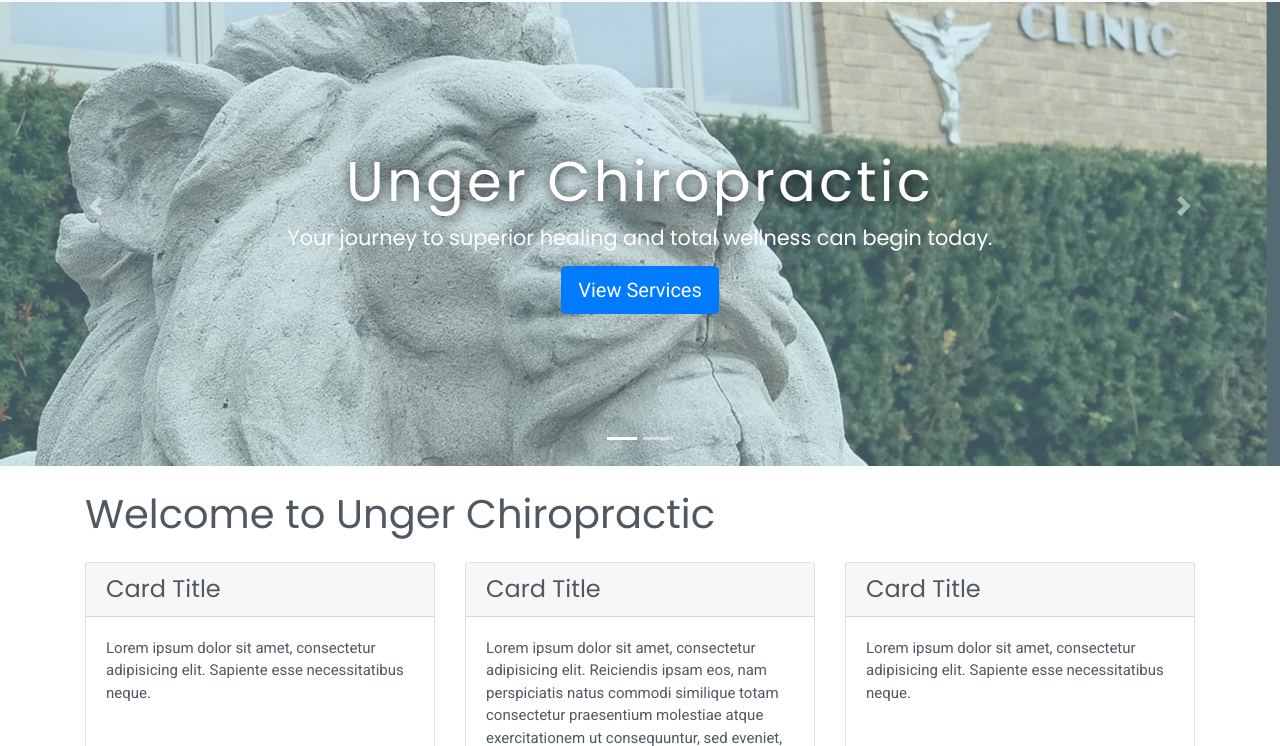
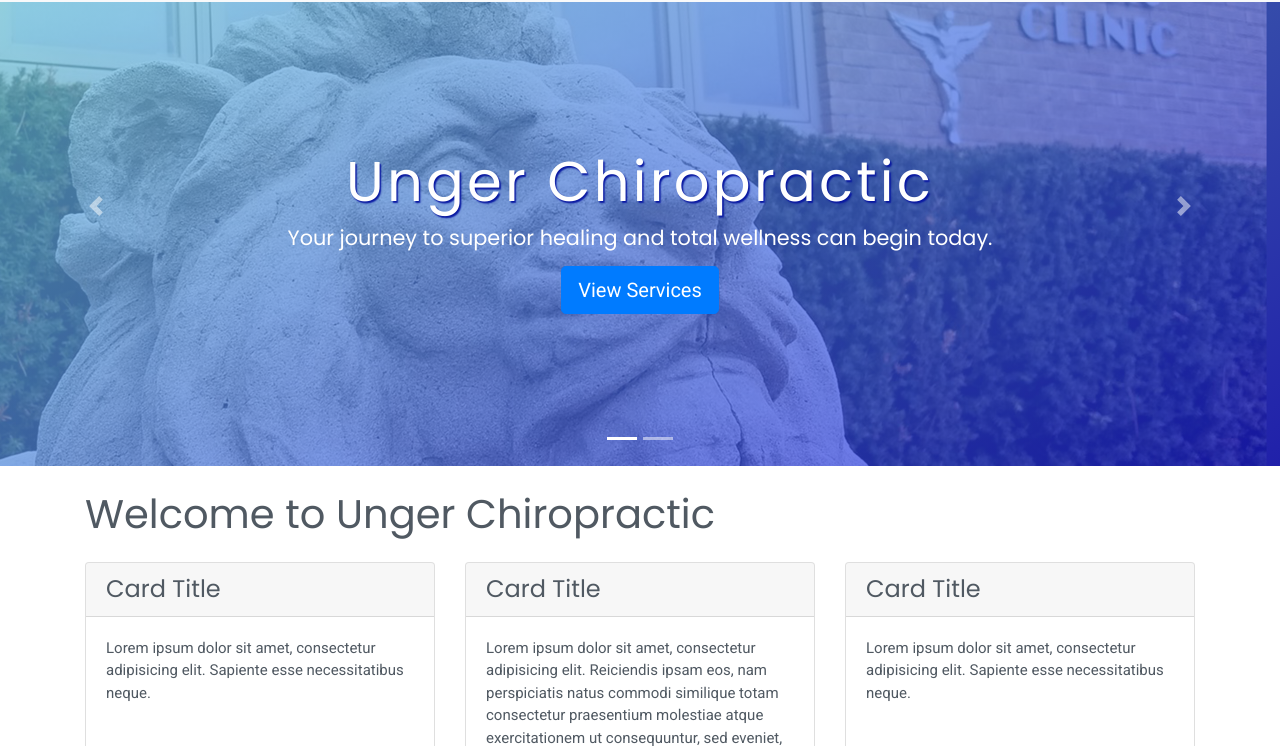
Before and after one commit to brc5450/Unger_Chiropractor, a website: page public/index.html in a window 1280 px wide. Shown: the part 54-800 px from the top of the page. Drawn offline with nearby package versions, Linux system fonts and the light colour scheme; a script that the page names is missing.

Commit message:
css changes

```diff
--- a/public/css/index.css
+++ b/public/css/index.css
@@ -35,8 +35,9 @@ h6 {
   bottom: 0;
   left: 0;
   right: 0;
-  background: #9BD2E9;
-  opacity: .4;
+  background: rgb(29, 29, 226);
+  background: linear-gradient(327deg, rgba(29, 29, 226, 1) 0%, rgba(116, 208, 227, 1) 100%);
+  opacity: .7;
 }
 
 .carousel-caption {
@@ -53,7 +54,7 @@ h6 {
   font-size: 3.5rem;
   font-weight: 500;
   letter-spacing: .2rem;
-  text-shadow: .1rem .1rem .8rem black;
+  text-shadow: .1rem .1rem .1rem rgb(8, 23, 161);
   padding-bottom: .2rem;
 }
 
@@ -88,46 +89,3 @@ ul li a i {
   margin-right: 10px;
   padding-top: 15%;
 }
-
-
-
-/* .jumbotron {
-  height: 550px;
-  background-color: rgb(206, 206, 206);
-}
-
-section {
-  margin-top: 80px;
-  padding: 0 20px;
-}
-
-.bold {
-  font-weight: bold;
-}
-
-.italic {
-  font-style: italic;
-}
-
-header {
-  margin-top: 60px;
-  height: 80px;
-  background-color: #d4d4d4;
-  color: #000;
-}
-
-.headshot-picture {
-  height: 150px;
-}
-
-.services-techniques-used {
-  list-style: none;
-}
-
-#slimCo {
-  background-color: #f0eeef;
-}
-
-.facialRejuvenationPicture {
-  height: 200px;
-} */
```
